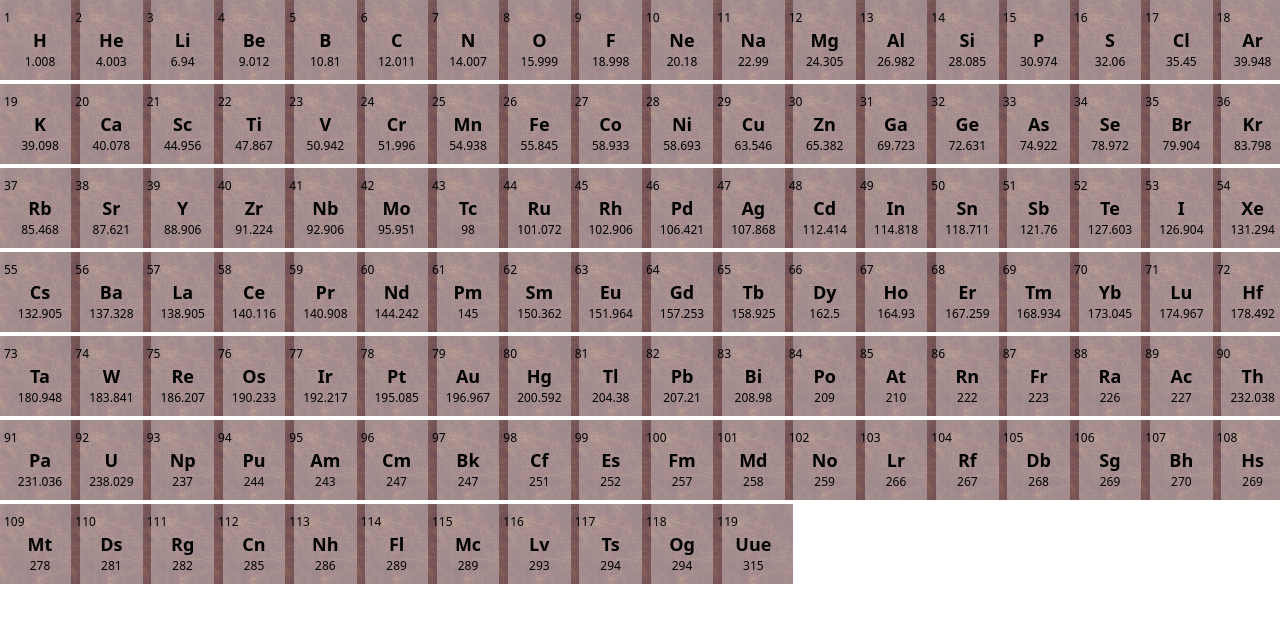
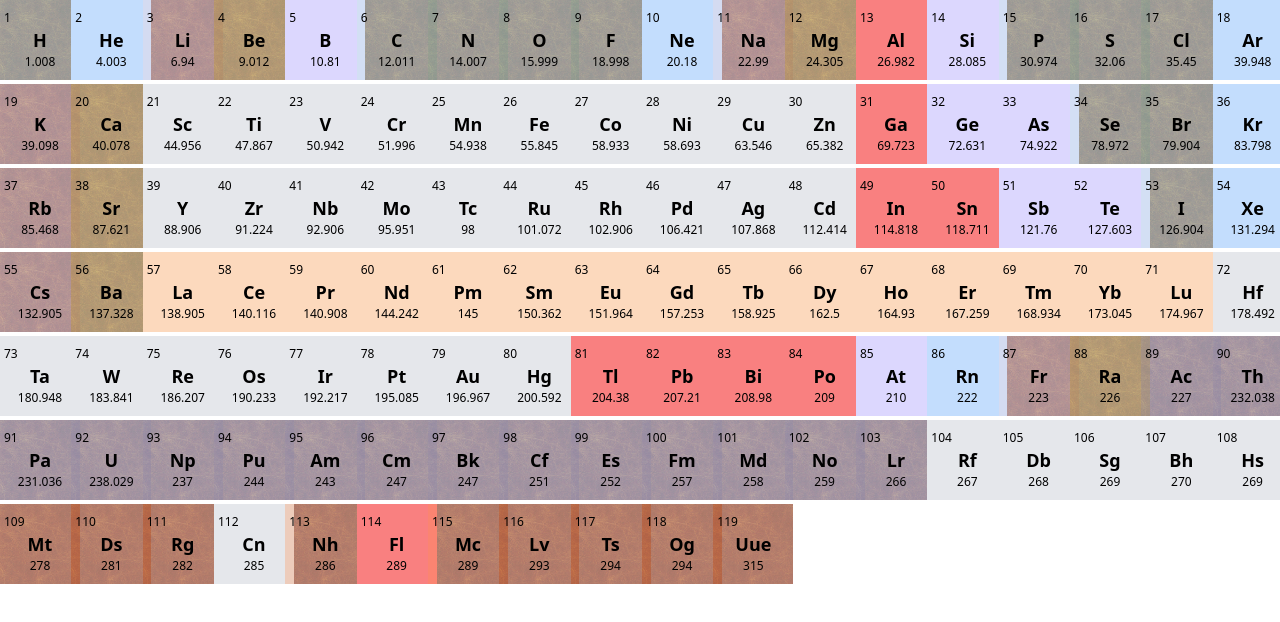
Before and after one commit to im-ivan/periodic-table, a React (Vite) app: page / in a window 1280 px wide. Shown: the top 622 px of the page. Built offline with nearby package versions, Linux system fonts and the light colour scheme.

Commit message:
ft: colored categories

```diff
--- a/src/components/ChemicalElement.tsx
+++ b/src/components/ChemicalElement.tsx
@@ -6,7 +6,33 @@ export interface IChemicalElementProps {
   bgOpacity?: number; // opcional, permite ajustar a opacidade da imagem
 }
 
-export const ChemicalElement = ({ element, bgOpacity = 0.5 }: IChemicalElementProps) => {
+export const categoryColors: Record<string, string> = {
+  "actinide": "bg-indigo-200/30",
+  "alkali-metal": "bg-red-200/30",
+  "alkaline-earth-metal": "bg-yellow-200/30",
+  "nonmetal": "bg-green-200/30",
+  "lanthanide": "bg-orange-200",
+  "metalloid": "bg-purple-200",
+  "noble-gas": "bg-blue-200",
+  "metal": "bg-gray-300",
+  "halogen": "bg-pink-200",
+  "post-transition-metal": "bg-red-400",
+  "transition-metal": "bg-gray-200",
+  "unknown": "bg-orange-400/30"
+};
+const formatCategory = (category: string): string => {
+  if (category.includes("nonmetal")) {
+    return "nonmetal";
+  } else if (category.includes("unknown")) {
+    return "unknown";
+  } else {
+    return category.replace(/ /g, "-"); // substitui todos os espaços por "-"
+  }
+};
+
+export const ChemicalElement = ({ element, bgOpacity = 0.6 }: IChemicalElementProps) => {
+  const formatedCategory = formatCategory(element.category)
+  const categoryColor = categoryColors[formatedCategory] || ""
   return (
     <div className="relative size-20 flex flex-col items-center justify-center  overflow-hidden">
 
@@ -20,7 +46,7 @@ export const ChemicalElement = ({ element, bgOpacity = 0.5 }: IChemicalElementPr
       />
 
       {/* Conteúdo em cima da imagem */}
-      <div className="relative z-10 flex flex-col items-center justify-center w-full h-full text-center p-1">
+      <div className={`${formatCategory} ${categoryColor} relative z-10 flex flex-col items-center justify-center w-full h-full text-center p-1`}>
         <h5 className="atomicNumber self-start text-xs">{element.number}</h5>
         <h4 className="symbol text-lg font-bold">{element.symbol}</h4>
         <h5 className="atomicMass text-xs">{element.atomic_mass}</h5>
--- a/src/components/PeriodicTable.tsx
+++ b/src/components/PeriodicTable.tsx
@@ -7,6 +7,7 @@ const elementsList: IElement[] = data.map((e: IElement) => {
     symbol: e.symbol,
     atomic_mass: Number(e.atomic_mass.toFixed(3)),
     number: e.number,
+    category: e.category
   };
 });
 
--- a/src/shared/IElement.tsx
+++ b/src/shared/IElement.tsx
@@ -2,4 +2,5 @@ export interface IElement {
   symbol: string;
   atomic_mass: number;
   number: number;
+  category: string
 }
```
